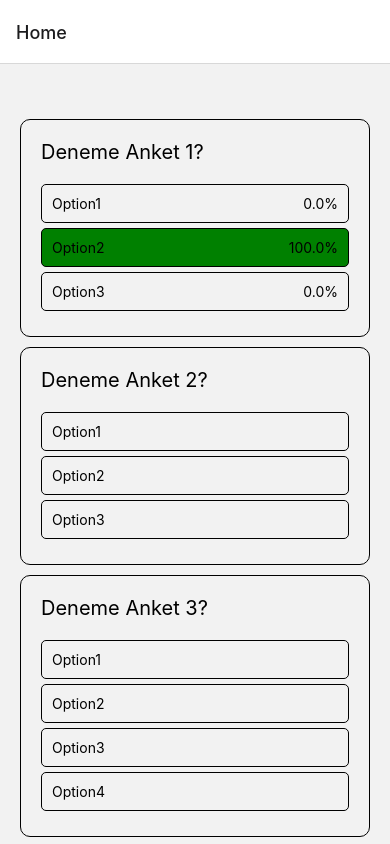
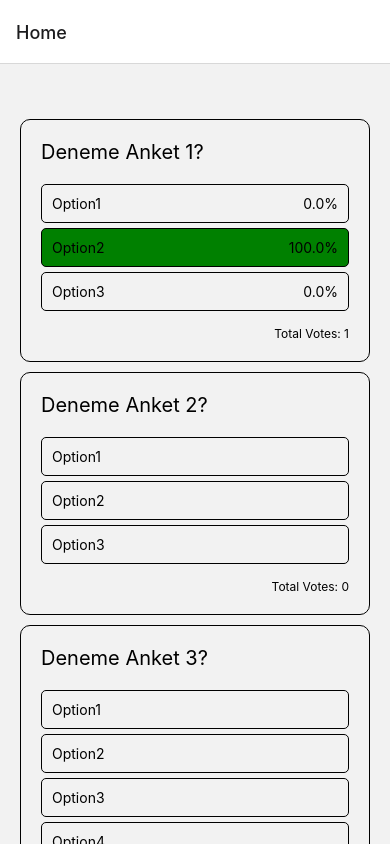
Before and after one commit to Slaykha/survey-mobile-app, a React Native app: screen /Login in a window 390 px wide. Both pictures are taken after a click on the button "LOGIN". Shown: the top 844 px of the page. Built offline with nearby package versions, Linux system fonts and the light colour scheme.

Commit message:
add total vote and userId to questions.

```diff
--- a/Question.js
+++ b/Question.js
@@ -35,6 +35,13 @@ const Question = ({ questions, question, user, setUser, setQuestions}) => {
         return ((option.responses / totalResponses) * 100).toFixed(1)
     }
 
+    const totalResponseCalculator = () => {
+        let totalResponses = 0
+        question.options.map((option) => (totalResponses += option.responses))
+
+        return totalResponses
+    }
+
     return (
         <View style={styles.questionContainer}>
             <Text style={styles.questionText}>{question.questionText}</Text>
@@ -51,6 +58,7 @@ const Question = ({ questions, question, user, setUser, setQuestions}) => {
                     </View>
                 </TouchableOpacity>
             ))}
+            <Text style={styles.totalVotesText}>Total Votes: {totalResponseCalculator()}</Text>
         </View>
     );
   }
@@ -87,6 +95,11 @@ const styles = StyleSheet.create({
     },
     percantages:{
         marginLeft:"auto"
+    },
+    totalVotesText:{
+        fontSize: 12,
+        marginTop: 10,
+        marginLeft:"auto"
     }
 
 });
--- a/screens/HomeScreen.js
+++ b/screens/HomeScreen.js
@@ -16,21 +16,25 @@ const userDef ={
   const questionsDef = [
     {
       id: 1,
+      userId: 1,
       questionText: 'Deneme Anket 1?',
       options: [{optionText: 'Option1', responses: 0}, {optionText: 'Option2', responses: 1}, {optionText: 'Option3', responses: 0}],
     },
     {
       id: 2,
+      userId: 1,
       questionText: 'Deneme Anket 2?',
       options: [{optionText: 'Option1', responses: 0}, {optionText: 'Option2', responses: 0}, {optionText: 'Option3', responses: 0}],
     },
     {
       id: 3,
+      userId: 1,
       questionText: 'Deneme Anket 3?',
       options: [{optionText: 'Option1', responses: 0}, {optionText: 'Option2', responses: 1}, {optionText: 'Option3', responses: 0}, {optionText: 'Option4', responses: 4}],
     },
     {
       id: 4,
+      userId: 1,
       questionText: 'Deneme Anket 4?',
       options: [{optionText: 'Option1', responses: 0}, {optionText: 'Option2', responses: 0}],
     }
```
